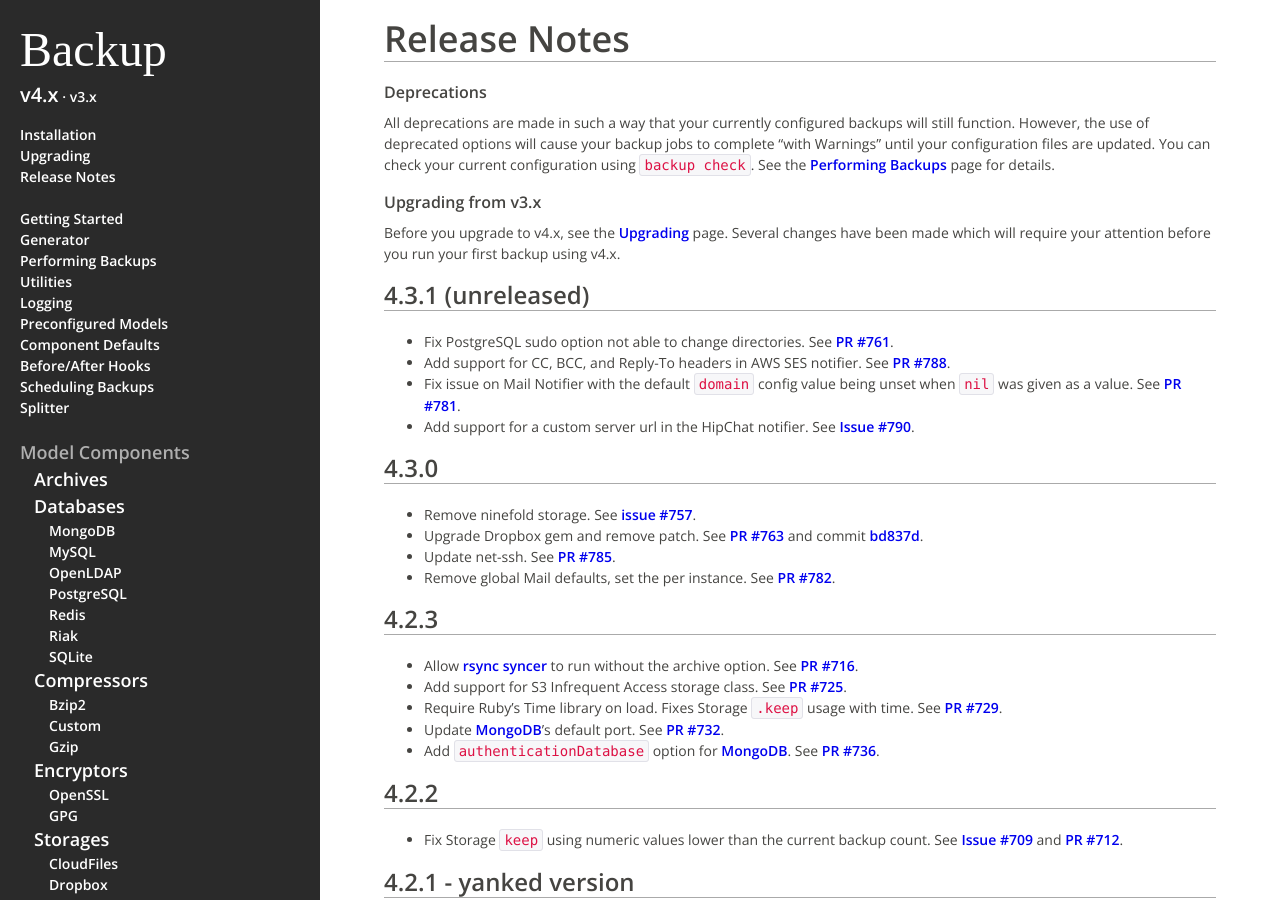
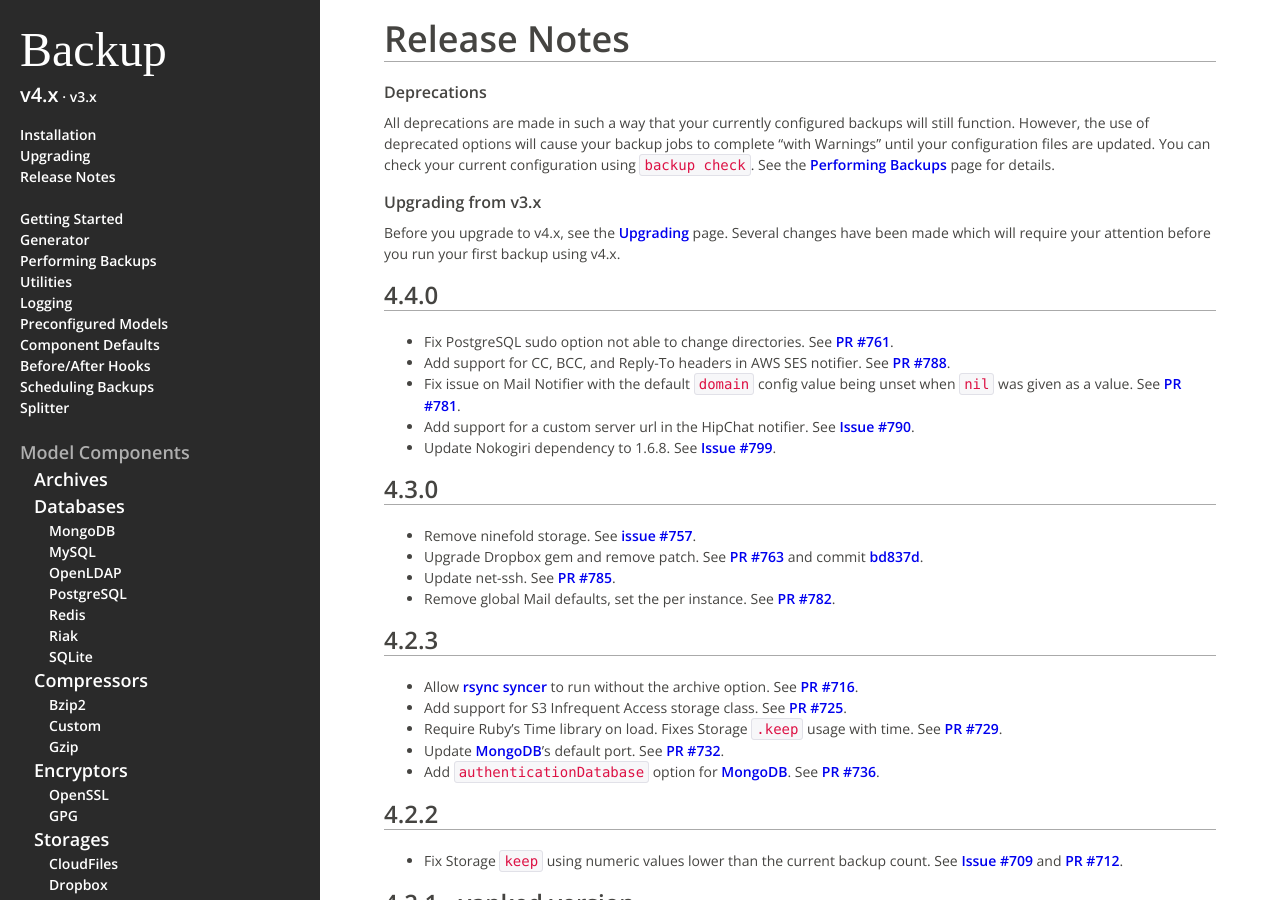
Before and after one commit to backup/backup, a Jekyll site: the page built from v4/release-notes/index.md, in a window 1280 px wide and 900 px high. Built offline with Jekyll 4.4.1, drawn with Linux system fonts in a browser that asks for light colours; some web fonts are replaced.

Commit message:
Update release notes for 4.4.0

```diff
--- a/v4/release-notes/index.md
+++ b/v4/release-notes/index.md
@@ -18,13 +18,14 @@ See the [Performing Backups][performing-backups] page for details.
 Before you upgrade to v4.x, see the [Upgrading][upgrading] page.
 Several changes have been made which will require your attention before you run your first backup using v4.x.
 
-4.3.1 (unreleased)
+4.4.0
 -----
 
 - Fix PostgreSQL sudo option not able to change directories. See [PR #761](https://github.com/backup/backup/pull/761).
 - Add support for CC, BCC, and Reply-To headers in AWS SES notifier. See [PR #788](https://github.com/backup/backup/pull/788).
 - Fix issue on Mail Notifier with the default `domain` config value being unset when `nil` was given as a value. See [PR #781](https://github.com/backup/backup/pull/781).
 - Add support for a custom server url in the HipChat notifier. See [Issue #790](https://github.com/backup/backup/pull/790).
+- Update Nokogiri dependency to 1.6.8. See [Issue #799](https://github.com/backup/backup/pull/799).
 
 4.3.0
 -----
```
